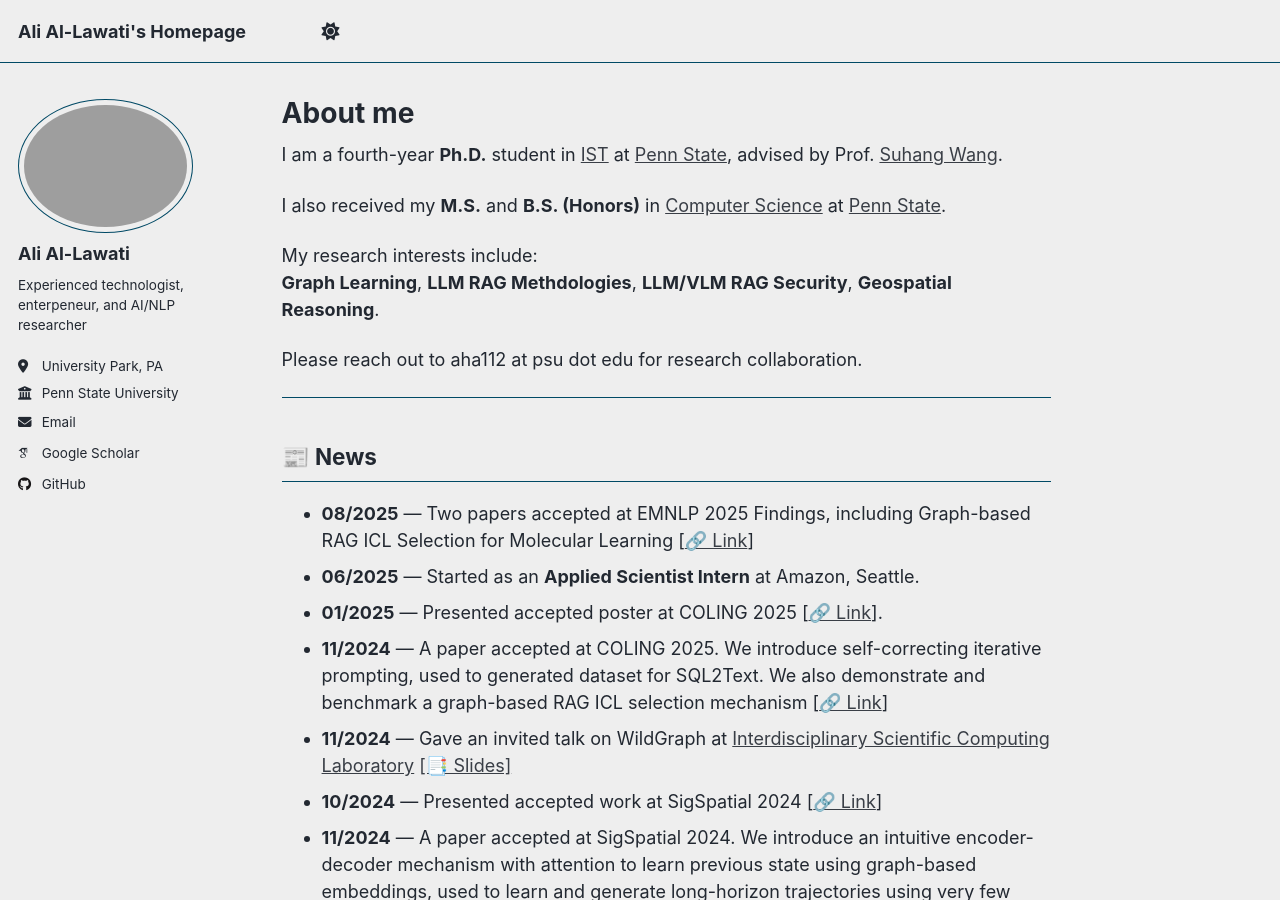
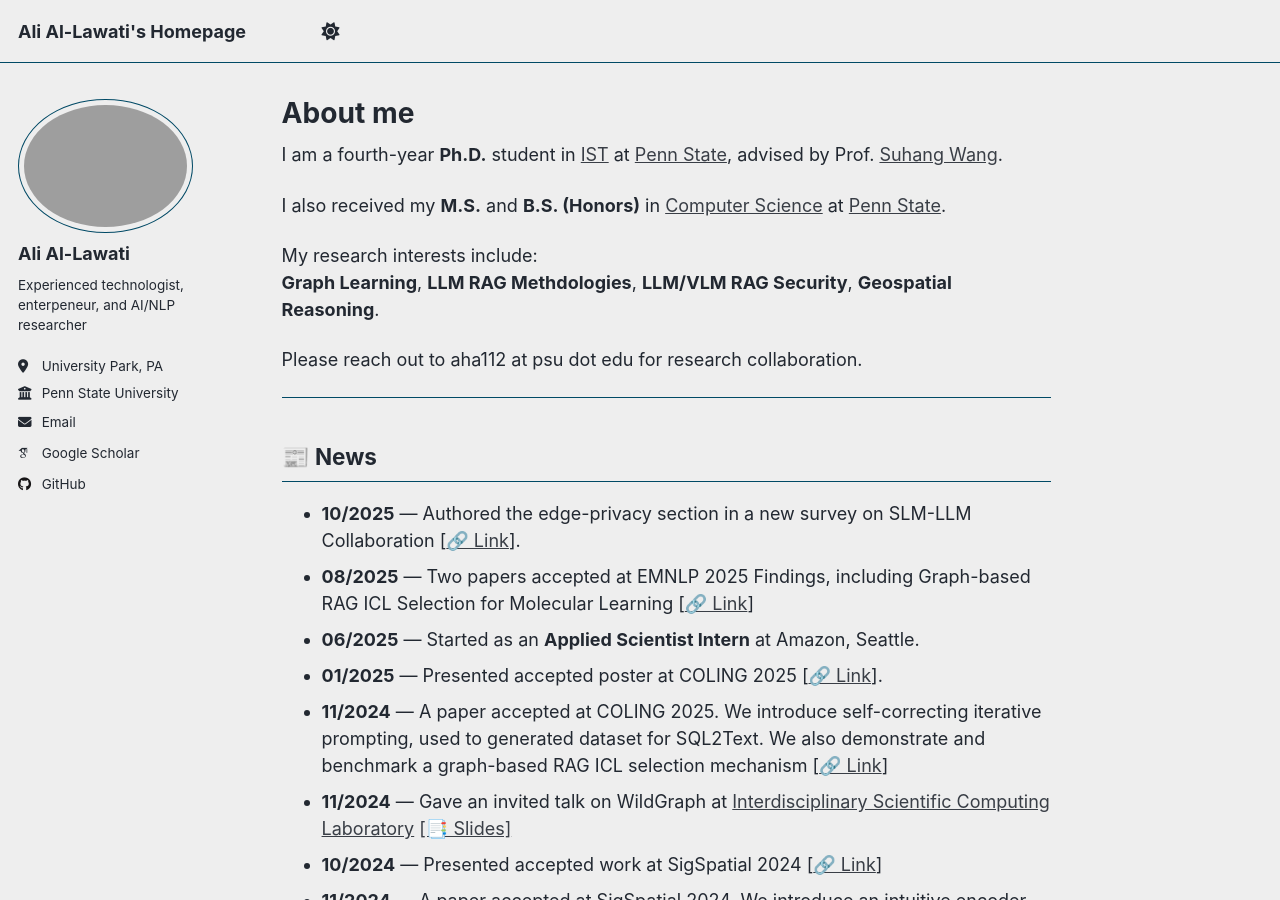
Before and after one commit to aliwister/aliwister.github.io, a Jekyll site: the page built from _pages/about.md, in a window 1280 px wide and 900 px high. Built offline with Jekyll 4.4.1, drawn with Linux system fonts in a browser that asks for light colours; some web fonts are replaced; a script that is not in the unit is left out.

Commit message:
added survey

```diff
--- a/_pages/about.md
+++ b/_pages/about.md
@@ -20,6 +20,7 @@ Please reach out to aha112 at psu dot edu for research collaboration.
 ---
 
 ## 📰 News
+- **10/2025** — Authored the edge-privacy section in a new survey on SLM-LLM Collaboration [[🔗 Link](https://arxiv.org/abs/2510.13890)].
 - **08/2025** — Two papers accepted at EMNLP 2025 Findings, including Graph-based RAG ICL Selection for Molecular Learning [[🔗 Link](https://arxiv.org/abs/2502.05414)]
 - **06/2025** — Started as an **Applied Scientist Intern** at Amazon, Seattle.
 - **01/2025** — Presented accepted poster at COLING 2025 [[🔗 Link](https://arxiv.org/abs/2501.03166)].
```
